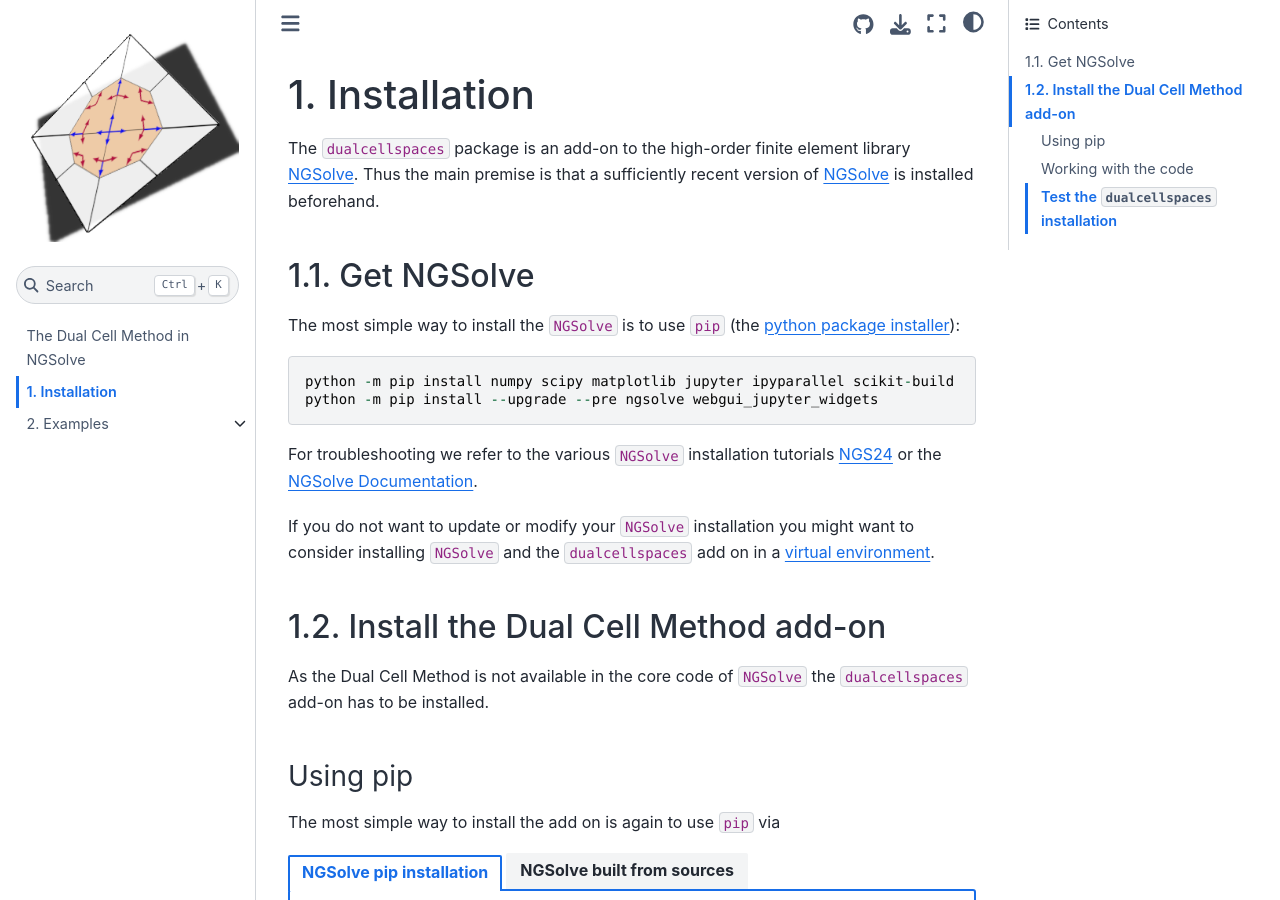
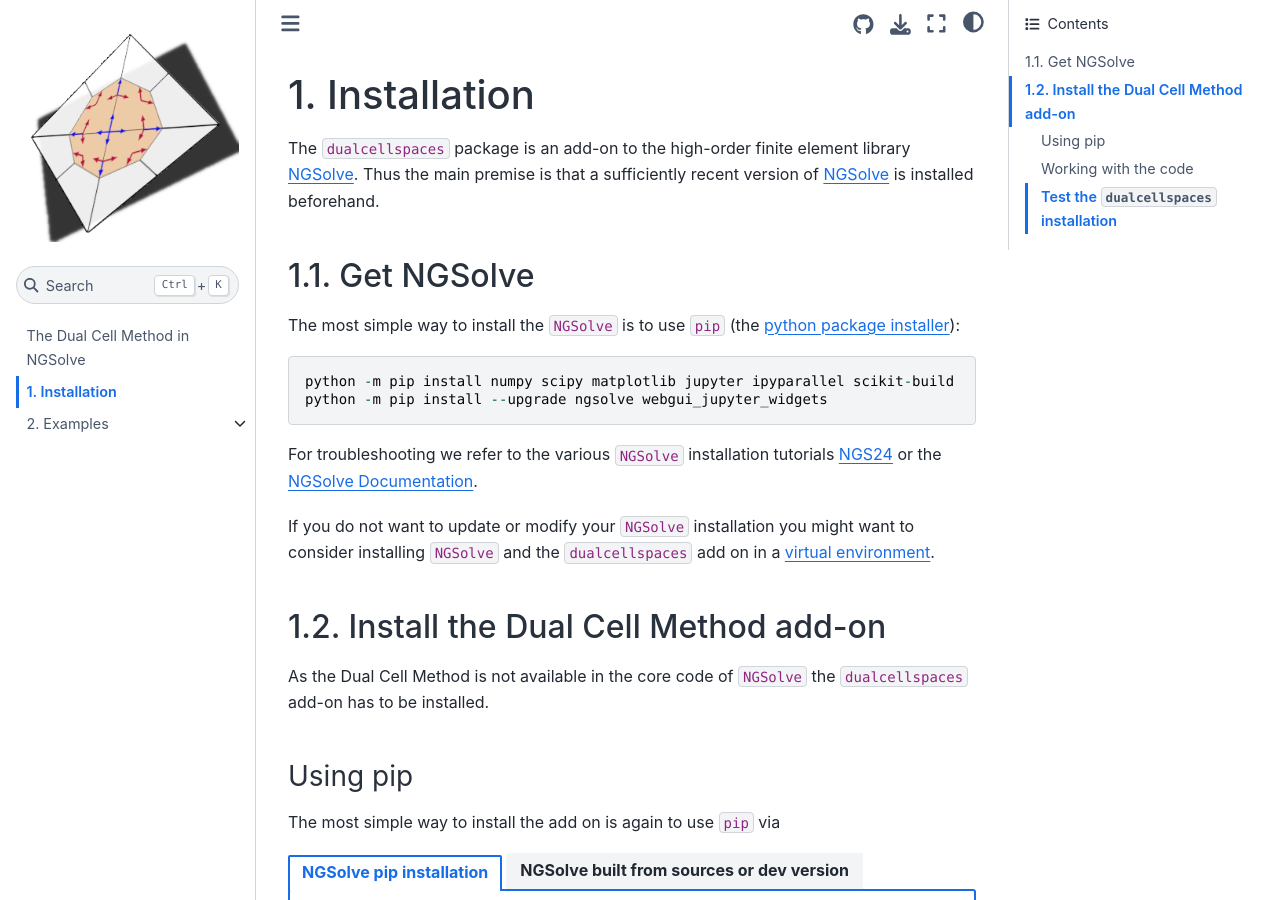
Before and after one commit to NGSolve/dcm, a Jupyter Book: the page built from docs/installation.md, in a window 1280 px wide and 900 px high. Built offline with Jupyter Book 1.0.4 settings and Sphinx 7.4.7 and the Sphinx Book theme 1.1.4, drawn with Linux system fonts in a browser that asks for light colours.

Commit message:
updated installation instructions

````diff
--- a/docs/installation.md
+++ b/docs/installation.md
@@ -9,7 +9,7 @@
 The most simple way to install the `NGSolve` is to use `pip` (the [python package installer](https://pypi.org/project/pip/)):
 ```
 python -m pip install numpy scipy matplotlib jupyter ipyparallel scikit-build
-python -m pip install --upgrade --pre ngsolve webgui_jupyter_widgets
+python -m pip install --upgrade ngsolve webgui_jupyter_widgets
 ```
 For troubleshooting we refer to the various `NGSolve` installation tutorials [NGS24](https://docu.ngsolve.org/ngs24/intro.html) or the [NGSolve Documentation](https://docu.ngsolve.org/latest/).
 
@@ -30,9 +30,9 @@
 
     pip install git+https://github.com/NGSolve/dcm.git
 ```
-```{tab-item} NGSolve  built from sources
+```{tab-item} NGSolve  built from sources or dev version
 
-  if your NGSolve was built from sources
+  if your NGSolve was built from sources or you have a dev version (e.g., installed via `pip install --pre ngsolve`)
 
     python -m pip install scikit-build-core pybind11_stubgen
     python -m pip install --no-build-isolation git+https://github.com/NGSolve/dcm.git
````
